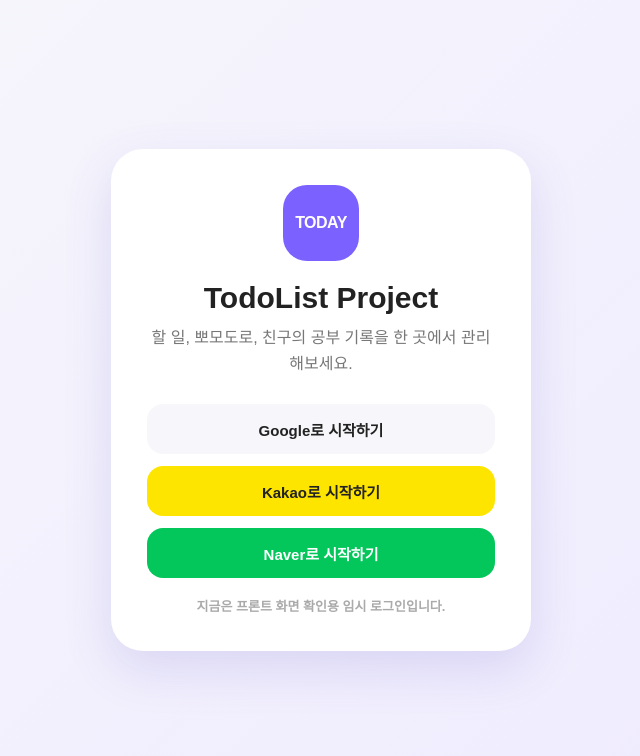
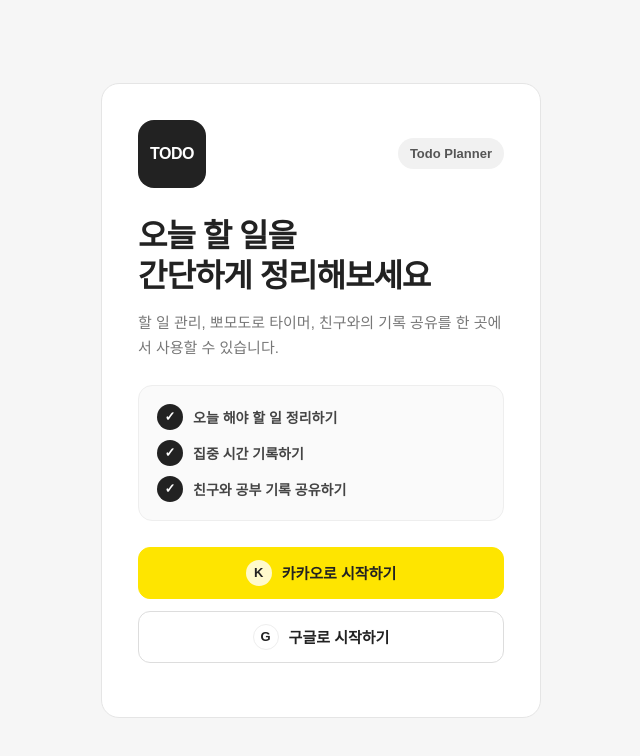
Before and after one commit to corinee39/todo_list, a React app in the folder frontend/: page /login in a window 1280 px wide. Shown: the top 756 px of the page, without its empty margins (319-959 px from the left). Built offline with nearby package versions, Linux system fonts and the light colour scheme; no server answers; the HTML template or start-up script is replaced by a standard one.

Commit message:
로그인 화면 수정

```diff
--- a/frontend/src/pages/LoginPage.css
+++ b/frontend/src/pages/LoginPage.css
@@ -1,7 +1,7 @@
 .login-page {
   min-height: 100vh;
   padding: 24px;
-  background: linear-gradient(135deg, #f7f7fb, #eeeaff);
+  background-color: #f6f6f6;
   display: flex;
   align-items: center;
   justify-content: center;
@@ -9,20 +9,25 @@
 
 .login-card {
   width: 100%;
-  max-width: 420px;
+  max-width: 440px;
   padding: 36px;
-  border-radius: 32px;
+  border: 1px solid #e5e5e5;
+  border-radius: 18px;
   background-color: #fff;
-  box-shadow: 0 18px 48px rgba(91, 80, 190, 0.16);
-  text-align: center;
+}
+
+.login-logo-area {
+  display: flex;
+  align-items: center;
+  justify-content: space-between;
+  margin-bottom: 28px;
 }
 
 .login-logo {
-  width: 76px;
-  height: 76px;
-  margin: 0 auto 20px;
-  border-radius: 24px;
-  background-color: #7b61ff;
+  width: 68px;
+  height: 68px;
+  border-radius: 16px;
+  background-color: #222;
   color: #fff;
   display: flex;
   align-items: center;
@@ -31,16 +36,70 @@
   letter-spacing: -0.5px;
 }
 
-.login-card h1 {
-  margin: 0 0 10px;
-  color: #222;
-  font-size: 30px;
+.login-badge {
+  padding: 8px 12px;
+  border-radius: 999px;
+  background-color: #f1f1f1;
+  color: #555;
+  font-size: 13px;
+  font-weight: 800;
 }
 
-.login-card p {
-  margin: 0 0 28px;
+.login-title-area {
+  margin-bottom: 24px;
+}
+
+.login-title-area h1 {
+  margin: 0 0 14px;
+  color: #222;
+  font-size: 32px;
+  line-height: 1.25;
+  letter-spacing: -1px;
+}
+
+.login-title-area p {
+  margin: 0;
   color: #777;
-  line-height: 1.6;
+  font-size: 15px;
+  line-height: 1.7;
+}
+
+.login-preview-card {
+  display: flex;
+  flex-direction: column;
+  gap: 10px;
+  margin-bottom: 26px;
+  padding: 18px;
+  border: 1px solid #eeeeee;
+  border-radius: 14px;
+  background-color: #fafafa;
+}
+
+.preview-row {
+  display: flex;
+  align-items: center;
+  gap: 10px;
+}
+
+.preview-row p {
+  margin: 0;
+  color: #444;
+  font-size: 14px;
+  font-weight: 700;
+}
+
+.preview-check {
+  width: 26px;
+  height: 26px;
+  border-radius: 50%;
+  background-color: #222;
+  color: #fff;
+  display: flex;
+  align-items: center;
+  justify-content: center;
+  flex-shrink: 0;
+  font-size: 13px;
+  font-weight: 900;
 }
 
 .social-login-list {
@@ -52,30 +111,41 @@
 
 .social-login-button {
   width: 100%;
-  height: 50px;
-  border: 0;
-  border-radius: 16px;
+  height: 52px;
+  border-radius: 12px;
+  display: flex;
+  align-items: center;
+  justify-content: center;
+  gap: 10px;
   font-size: 15px;
-  font-weight: 800;
-}
-
-.social-login-button.google {
-  background-color: #f7f7fb;
-  color: #222;
+  font-weight: 900;
 }
 
 .social-login-button.kakao {
+  border: 1px solid #fee500;
   background-color: #fee500;
   color: #222;
 }
 
-.social-login-button.naver {
-  background-color: #03c75a;
-  color: #fff;
+.social-login-button.google {
+  border: 1px solid #dddddd;
+  background-color: #fff;
+  color: #222;
 }
 
-.login-guide {
-  color: #aaa;
+.social-icon {
+  width: 26px;
+  height: 26px;
+  border-radius: 50%;
+  background-color: rgba(255, 255, 255, 0.8);
+  display: flex;
+  align-items: center;
+  justify-content: center;
   font-size: 13px;
-  font-weight: 700;
+  font-weight: 900;
 }
+
+.social-login-button.google .social-icon {
+  border: 1px solid #eeeeee;
+  background-color: #fff;
+}
--- a/frontend/src/pages/LoginPage.jsx
+++ b/frontend/src/pages/LoginPage.jsx
@@ -4,30 +4,59 @@
   return (
     <main className="login-page">
       <section className="login-card">
-        <div className="login-logo">TODAY</div>
+        <div className="login-logo-area">
+          <div className="login-logo">TODO</div>
+          <span className="login-badge">Todo Planner</span>
+        </div>
 
-        <h1>TodoList Project</h1>
-        <p>
-          할 일, 뽀모도로, 친구의 공부 기록을 한 곳에서 관리해보세요.
-        </p>
+        <div className="login-title-area">
+          <h1>
+            오늘 할 일을
+            <br />
+            간단하게 정리해보세요
+          </h1>
+          <p>
+            할 일 관리, 뽀모도로 타이머, 친구와의 기록 공유를 한 곳에서
+            사용할 수 있습니다.
+          </p>
+        </div>
+
+        <div className="login-preview-card">
+          <div className="preview-row">
+            <span className="preview-check">✓</span>
+            <p>오늘 해야 할 일 정리하기</p>
+          </div>
+
+          <div className="preview-row">
+            <span className="preview-check">✓</span>
+            <p>집중 시간 기록하기</p>
+          </div>
+
+          <div className="preview-row">
+            <span className="preview-check">✓</span>
+            <p>친구와 공부 기록 공유하기</p>
+          </div>
+        </div>
 
         <div className="social-login-list">
-          <button className="social-login-button google" onClick={onLogin}>
-            Google로 시작하기
+          <button
+            className="social-login-button kakao"
+            type="button"
+            onClick={onLogin}
+          >
+            <span className="social-icon">K</span>
+            카카오로 시작하기
           </button>
 
-          <button className="social-login-button kakao" onClick={onLogin}>
-            Kakao로 시작하기
-          </button>
-
-          <button className="social-login-button naver" onClick={onLogin}>
-            Naver로 시작하기
+          <button
+            className="social-login-button google"
+            type="button"
+            onClick={onLogin}
+          >
+            <span className="social-icon">G</span>
+            구글로 시작하기
           </button>
         </div>
-
-        <span className="login-guide">
-          지금은 프론트 화면 확인용 임시 로그인입니다.
-        </span>
       </section>
     </main>
   );
```
